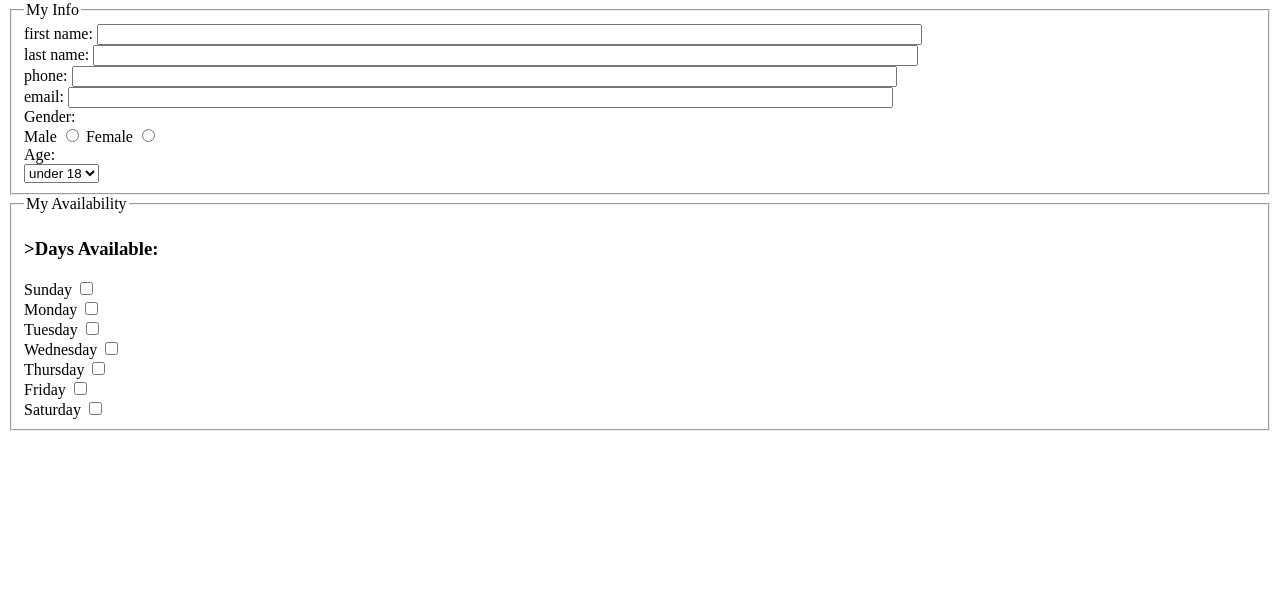
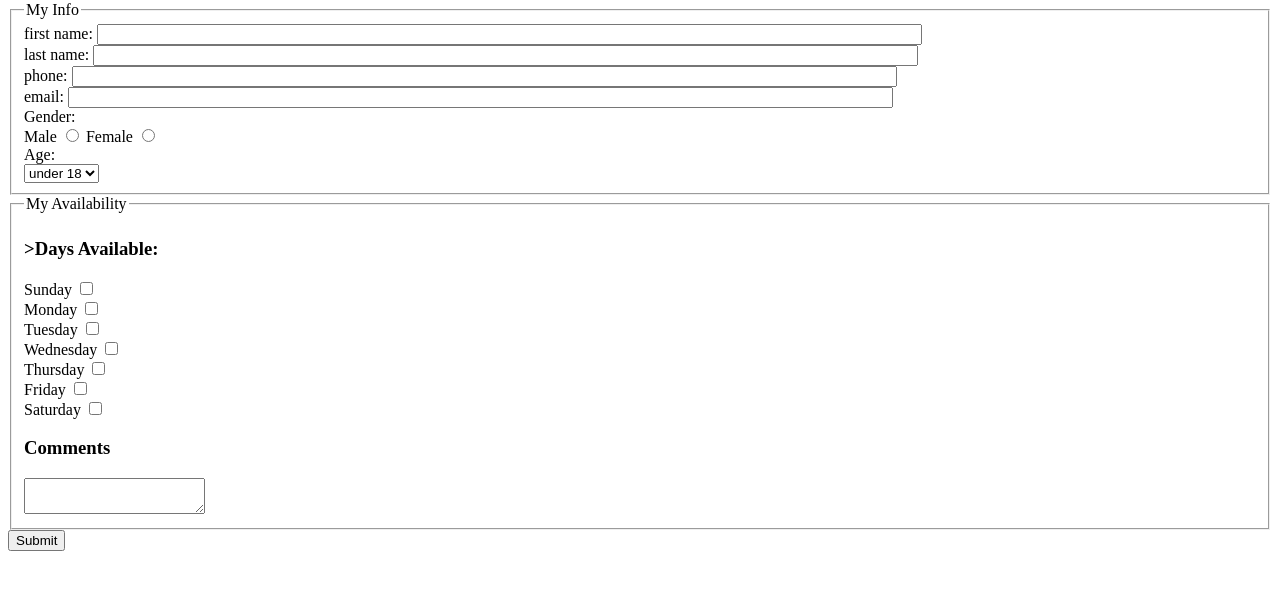
Before and after one commit to VictoriaVann/Lab-05, a plain HTML site: page index.html in a window 1280 px wide. Shown: the part 79-668 px from the top of the page. Drawn offline with Linux system fonts and the light colour scheme.

Commit message:
Update index.html to have submit input

```diff
--- a/index.html
+++ b/index.html
@@ -35,9 +35,12 @@
         <div><label>Thursday <input type="checkbox" name="available_field[]" value="thursday"</label></div>
         <div><label>Friday <input type="checkbox" name="available_field[]" value="friday"</label></div>
         <div><label>Saturday <input type="checkbox" name="available_field[]" value="saturday"</label></div>
+        <h3>Comments</h3>
+        <textarea name="comments_field"></textarea>
       </div>
     </fieldset>
-
-
+    <input type="hidden" name="hidden_file" value="vvann">
+    <input type="submit">
+  </form>
 </body>
 </html>
```
